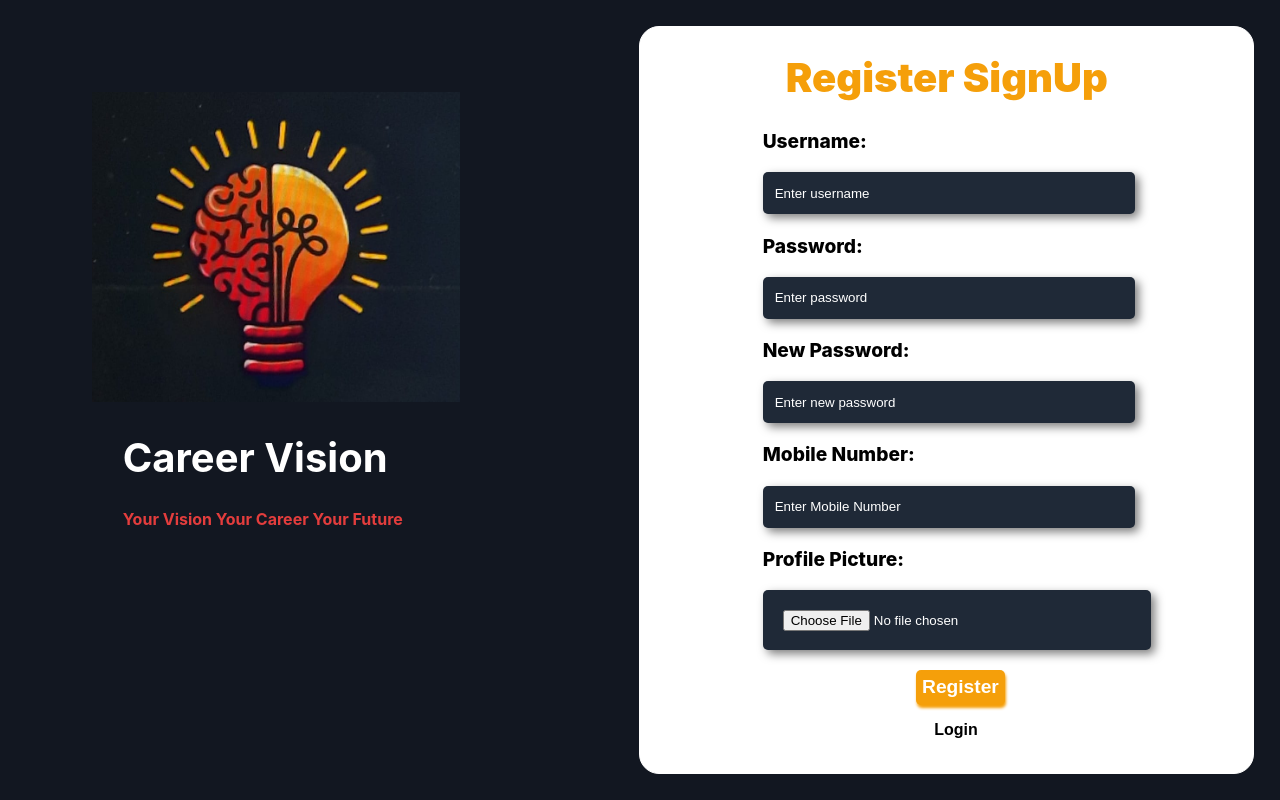
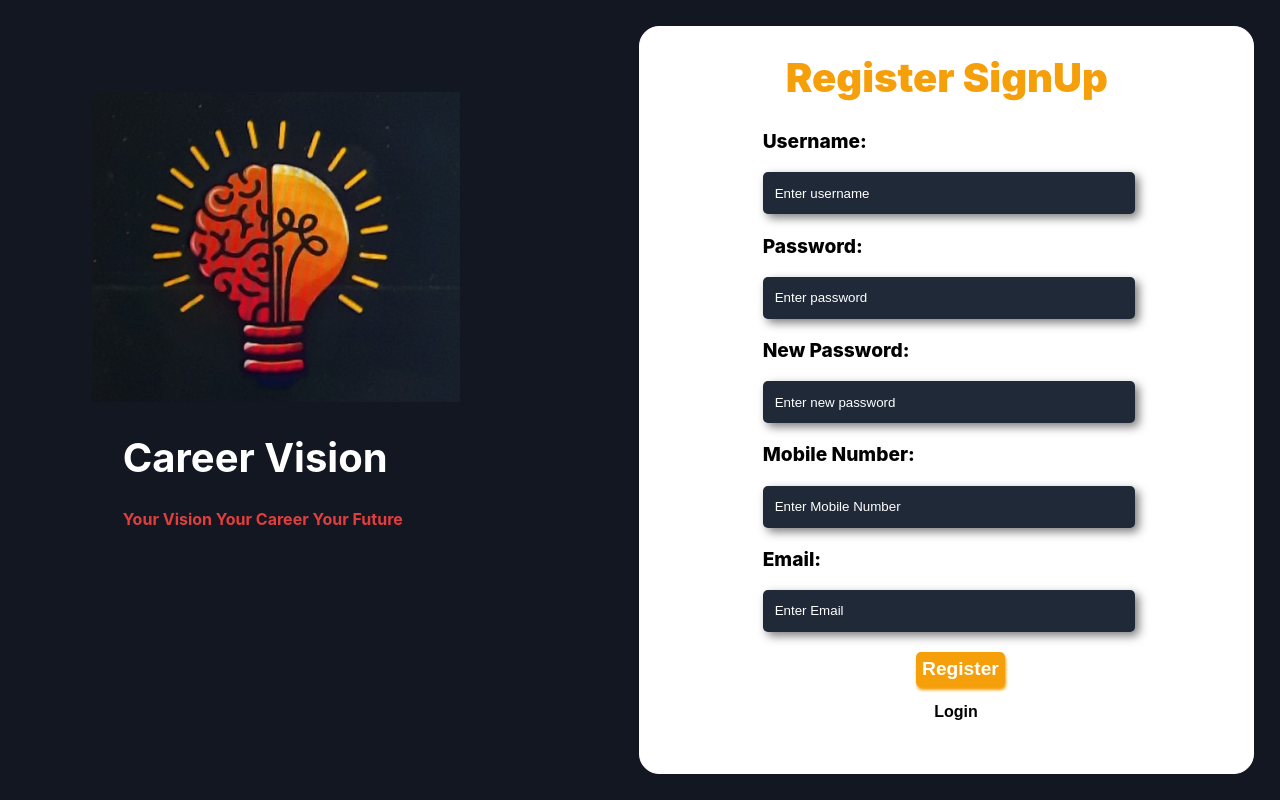
Before and after one commit to muralikarthik123/freelancewebsiteravati, a React (Create React App) app: page /signup in a window 1280 px wide. Built offline with nearby package versions, Linux system fonts and the light colour scheme.

Commit message:
studentregister.jsx

```diff
--- a/src/studentregistration/studentregister.jsx
+++ b/src/studentregistration/studentregister.jsx
@@ -9,7 +9,7 @@ export default function Register() {
     password: '',
     newPassword: '',
     mobileNumber: '',
-    profilePicture: null, // File upload
+    email:'',
   });
 
   const handleInputChange = (e) => {
@@ -17,14 +17,11 @@ export default function Register() {
     setFormData({ ...formData, [name]: value });
   };
 
-  const handleFileChange = (e) => {
-    setFormData({ ...formData, profilePicture: e.target.files[0] });
-  };
 
   const handleRegister = async () => {
-    const { username, password, newPassword, mobileNumber, profilePicture } = formData;
+    const { username, password, newPassword, mobileNumber, email } = formData;
 
-    if (!username || !password || !newPassword || !mobileNumber || !profilePicture) {
+    if (!username || !password || !newPassword || !mobileNumber || !email) {
       alert('Please fill in all fields.');
       return;
     }
@@ -35,7 +32,7 @@ export default function Register() {
       data.append('password', password);
       data.append('newPassword', newPassword);
       data.append('mobileNumber', mobileNumber);
-      data.append('profilePicture', profilePicture);
+      data.append('profilePicture', email);
 
       const response = await axios.post('http://127.0.0.1:5000/register', data, {
         headers: {
@@ -111,12 +108,14 @@ export default function Register() {
           onChange={handleInputChange}
           required
         />
-        <p>Profile Picture:</p>
+        <p>Email:</p>
         <input
-          className='inputfile'
-          type='file'
-          name='profilePicture'
-          onChange={handleFileChange}
+          className='inputs'
+          type='email'
+          name='email'
+          placeholder='Enter Email'
+          value={formData.email}
+          onChange={handleInputChange}
           required
         />
         <br />
```
